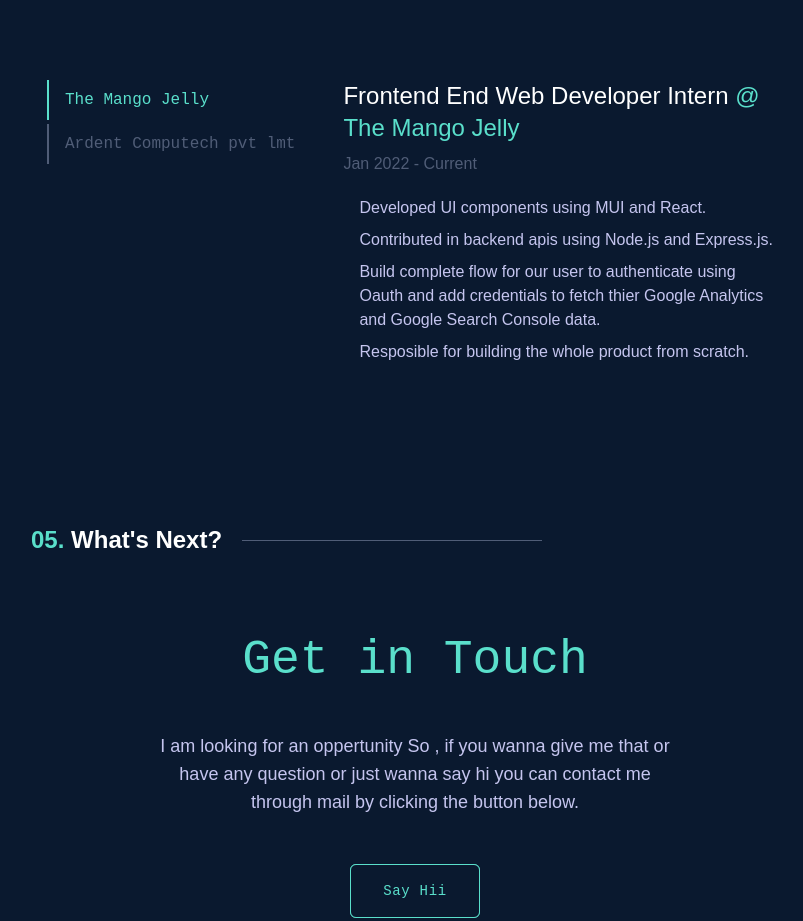
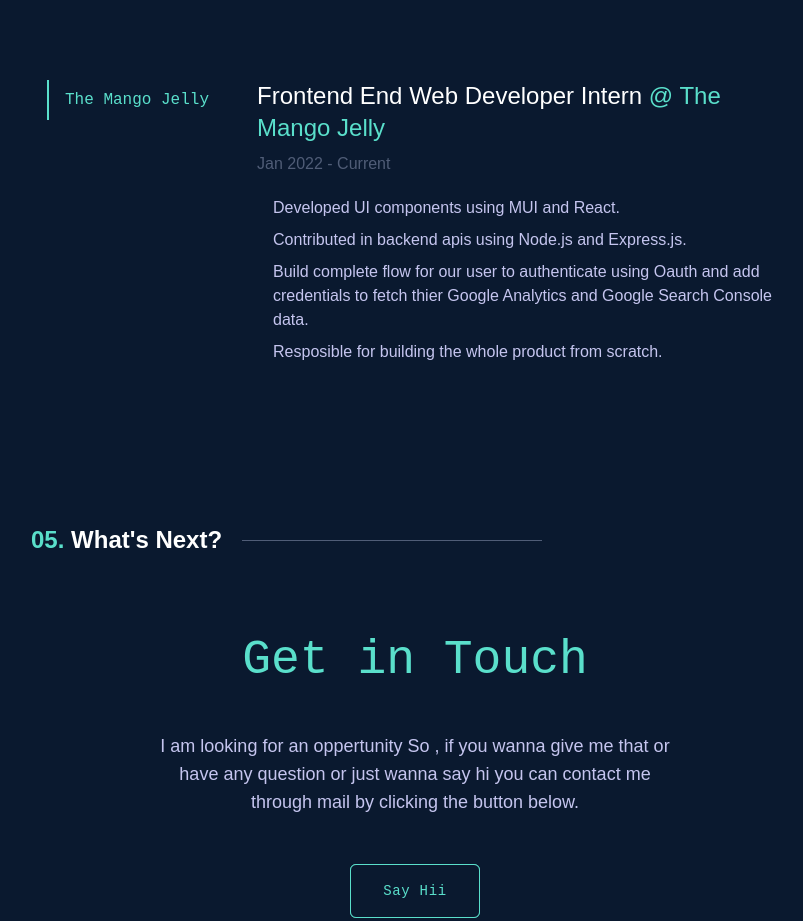
Before and after one commit to Amit-Shaw7/portfolio-2.0, a Next.js app: page / in a window 1280 px wide. Shown: the part 4940-5861 px from the top of the page, without its empty margins (225-1028 px from the left). Built offline with nearby package versions, Linux system fonts and the light colour scheme.

Commit message:
removed ardent from work

```diff
--- a/constants/works.ts
+++ b/constants/works.ts
@@ -12,16 +12,16 @@
             "Resposible for building the whole product from scratch."
         ]
     },
-    {
-        jobTitle: "Fullstack Web Developer Intern + Training",
-        technologiesUsed: ["react", "scss", "nodejs", "expressjs", "mongodb"],
-        startDate: "Jan 2022",
-        endDate: "Current",
-        org: "Ardent Computech pvt lmt",
-        responsibilities: [
-            "Build the frontend part of Food Ordering Website using React js and SCSS",
-            "Build the backend the app using Node.js and Express.js",
-            "Added admin uthentication with simple admin dashboard",
-        ]
-    },
+    // {
+    //     jobTitle: "Fullstack Web Developer Intern + Training",
+    //     technologiesUsed: ["react", "scss", "nodejs", "expressjs", "mongodb"],
+    //     startDate: "Jan 2022",
+    //     endDate: "Current",
+    //     org: "Ardent Computech pvt lmt",
+    //     responsibilities: [
+    //         "Build the frontend part of Food Ordering Website using React js and SCSS",
+    //         "Build the backend the app using Node.js and Express.js",
+    //         "Added admin uthentication with simple admin dashboard",
+    //     ]
+    // },
 ]
```
